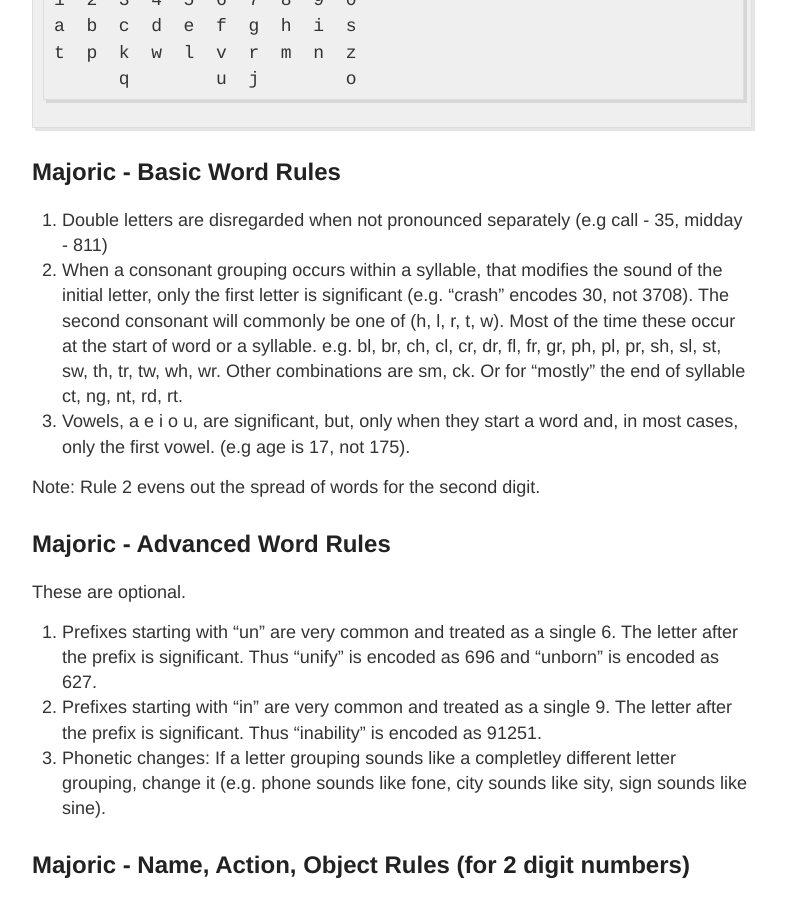
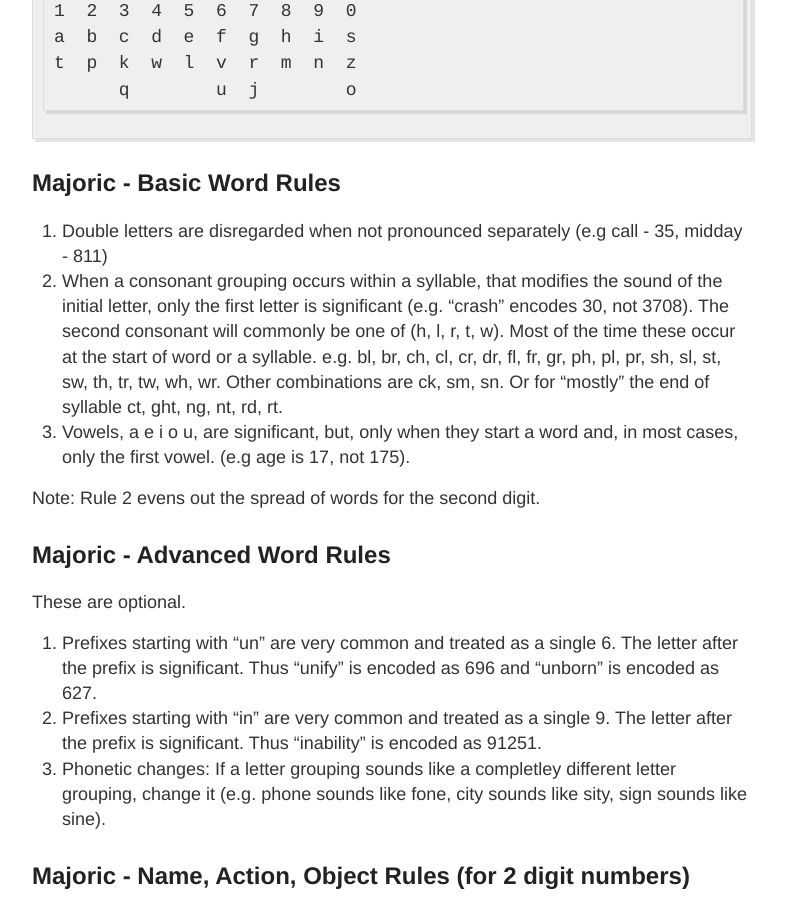
Before and after one commit to oliversarmy/oliversarmy.github.io, a Jekyll site: the page built from _posts/2015-7-01-MajoricSystem.md, in a window 1280 px wide and 900 px high, scrolled down 2811 px. Shown: the whole window, without its empty margins (248-1034 px from the left). Built offline with Jekyll 4.4.1, drawn with Linux system fonts in a browser that asks for light colours; Markdown is read by kramdown in place of the engine named in the settings.

Commit message:
small change

````diff
--- a/_posts/2015-7-01-MajoricSystem.md
+++ b/_posts/2015-7-01-MajoricSystem.md
@@ -74,7 +74,7 @@ Finally, taking into account letter frequencies, place the remaining letters.
 * The letter j sound is sometimes made by the letter g.
 * The letters x and y are unassigned and don't change the number value of a word.
 
-### Majoric character positions
+## Majoric character positions
 
 ```
 1  2  3  4  5  6  7  8  9  0
@@ -90,7 +90,7 @@ t  p  k  w  l  v  r  m  n  z
 1. When a consonant grouping occurs within a syllable, that modifies the sound of the initial letter, only the first letter is significant (e.g. "crash" encodes 30, not 3708). The second consonant will commonly be one of (h, l, r, t, w).
 Most of the time these occur at the start of word or a syllable. e.g.
 bl, br, ch, cl, cr, dr, fl, fr, gr, ph, pl, pr, sh, sl, st, sw, th, tr, tw, wh, wr.
-Other combinations are sm, ck. Or for "mostly" the end of syllable ct, ng, nt, rd, rt.
+Other combinations are ck, sm, sn. Or for "mostly" the end of syllable ct, ght, ng, nt, rd, rt.
 1. Vowels, a e i o u, are significant, but, only when they start a word and, in most cases, only the first vowel. (e.g age is 17, not 175).
 
 Note: Rule 2 evens out the spread of words for the second digit.
````
